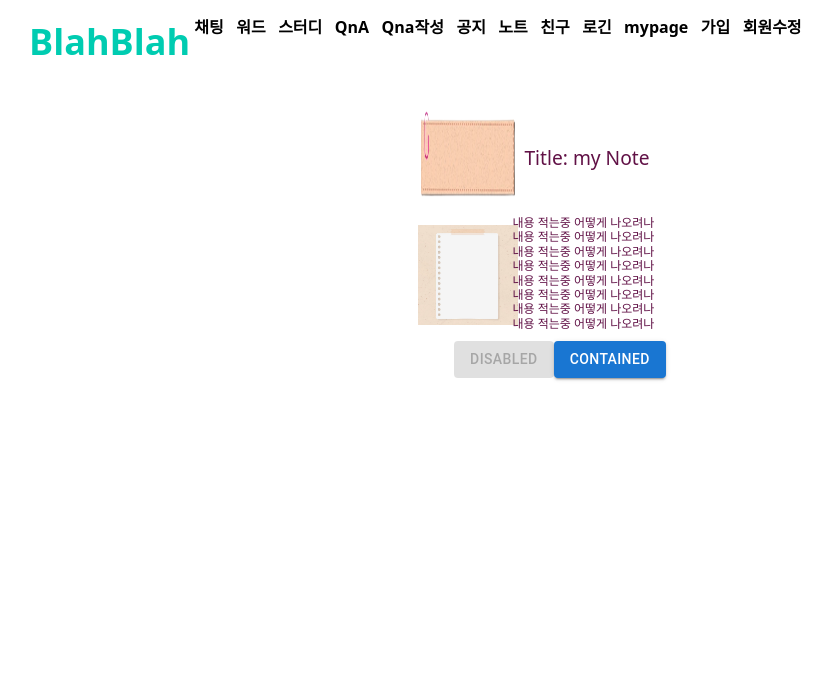
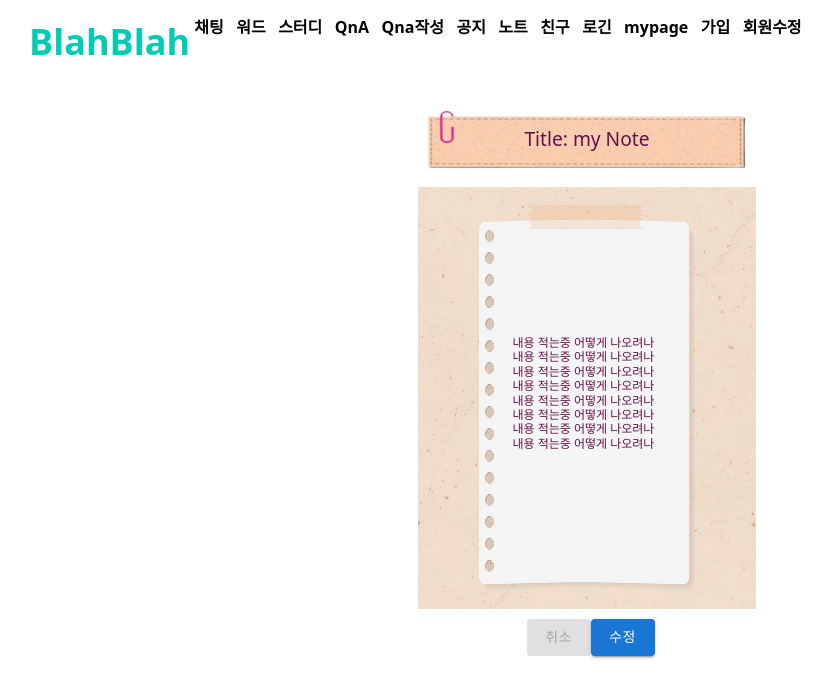
Before and after one commit to damwon/BlahBlah, a Next.js app in the folder FE/blahblah/: page /note in a window 1280 px wide. Shown: the top 698 px of the page, without its empty margins (53-885 px from the left). Built offline with nearby package versions, Linux system fonts and the light colour scheme.

Commit message:
[S06P31C203-159]Fix: imgTag and btn

```diff
--- a/FE/blahblah/pages/note/index.tsx
+++ b/FE/blahblah/pages/note/index.tsx
@@ -12,15 +12,10 @@ export default function Note() {
             <Image
               src="/images/noteTitle.png"
               alt="noteTitle image"
-              width="100%"
-              height="100%"
+              width="200"
+              height="40"
+              layout="responsive"
             />
-            {/* <img
-              src="/images/noteTitle.png"
-              alt="noteTitle image"
-              className="img-fluid"
-              width="100%"
-            ></img> */}
           </div>
           <div className="lb-text">
             <h2>Title: my Note</h2>
@@ -32,15 +27,10 @@ export default function Note() {
             <Image
               src="/images/note.jpg"
               alt="note image"
-              width="100%"
-              height="100%"
+              width="80"
+              height="100"
+              layout="responsive"
             />
-            {/* <img
-              src="/images/note.jpg"
-              alt="note image"
-              className="img-fluid"
-              width="100%"
-            ></img> */}
           </div>
           <div className="lb-text">
             <h3>
@@ -52,17 +42,22 @@ export default function Note() {
           </div>
         </div>
         <Grid container spacing={3}>
-          <Grid item xs={4} />
+          <Grid item xs={5} />
           <Grid item xs={4}>
             <Button className="mar" variant="contained" disabled>
-              Disabled
+              취소
             </Button>
-            <Button className="mar" variant="contained">
-              Contained
+            <Button
+              className="mar"
+              variant="contained"
+              onClick={() => {
+                router.push(`/note/edit`);
+              }}
+            >
+              수정
             </Button>
           </Grid>
         </Grid>
-        <Grid item xs={2} />
       </Grid>
 
       <style jsx>
```
Also changed, not shown: FE/blahblah/pages/note/edit.tsx (+16 -9 lines), FE/blahblah/pages/notice/index.tsx (+3 -8 lines), FE/blahblah/pages/qna/index.tsx (+14 -10 lines), FE/blahblah/pages/qna/write.tsx (+3 -8 lines), FE/blahblah/pages/study/index.tsx (+3 -8 lines), FE/blahblah/pages/wordnote/index.tsx (+4 -9 lines).
